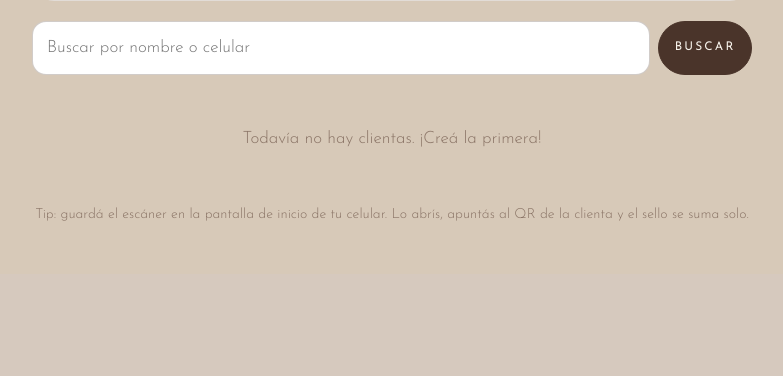
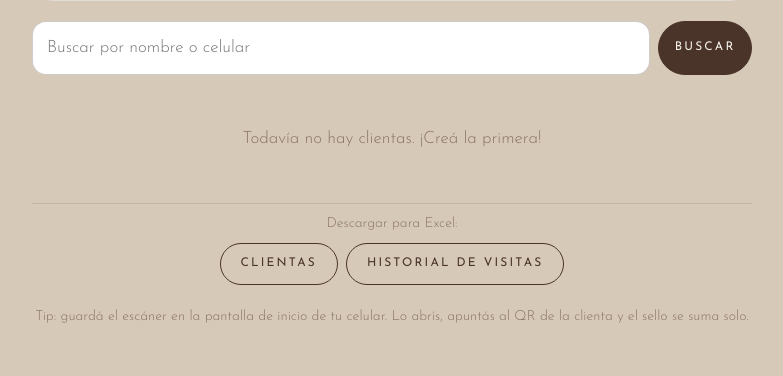
Before and after one commit to Jairo-Bargas/serena, a Flask app: page /admin in a window 1280 px wide. Shown: the part 751-1127 px from the top of the page, without its empty margins (248-1031 px from the left). Before the commit the page ends 972 px from the top, so only its background shows below. Run offline with Flask 3, Linux system fonts and the light colour scheme; the visitor is signed in with stand-in values (Sample User, id 1); some libraries are stand-ins or nearby versions; some web fonts are replaced.

Commit message:
Panel: exportar clientas e historial de visitas para Excel
Co-Authored-By: Claude Opus 5.5 <noreply@anthropic.com>

```diff
--- a/app.py
+++ b/app.py
@@ -313,6 +313,38 @@ def admin():
     return render_template("admin/index.html", clients=clients, q=q, stats=stats)
 
 
+@app.route("/admin/exportar/<tipo>")
+@admin_required
+def admin_export(tipo):
+    """Descarga un CSV que abre directo en Excel (separador ; y tildes OK)."""
+    import csv
+    import io
+
+    buf = io.StringIO()
+    w = csv.writer(buf, delimiter=";")
+    total = content.LOYALTY["total"]
+    if tipo == "clientas":
+        w.writerow(["Nombre", "Celular", "Sellos actuales", f"Tarjetas completas ({total} sellos)",
+                     "Visitas totales", "Primera visita", "Última visita", "Cliente desde", "Notas"])
+        for c in Client.query.order_by(Client.name).all():
+            fechas = sorted(v.created_at for v in c.visits)
+            w.writerow([c.name, f"0{c.phone}", c.stamps, c.cards_completed, len(c.visits),
+                        format_fecha(fechas[0]) if fechas else "", format_fecha(fechas[-1]) if fechas else "",
+                        format_fecha(c.created_at), c.notes])
+    elif tipo == "visitas":
+        w.writerow(["Fecha", "Hora", "Clienta", "Celular", "Servicio", "N° de sello", "Descuento"])
+        for v in Visit.query.order_by(Visit.created_at.desc()).all():
+            local = v.created_at - timedelta(hours=3)  # hora de Uruguay
+            w.writerow([local.strftime("%d/%m/%Y"), local.strftime("%H:%M"), v.client.name, f"0{v.client.phone}",
+                        v.service, v.stamp_number, f"{v.discount}%" if v.discount else ""])
+    else:
+        abort(404)
+    fecha = datetime.now(timezone.utc).strftime("%Y-%m-%d")
+    return app.response_class(
+        "﻿" + buf.getvalue(), mimetype="text/csv",
+        headers={"Content-Disposition": f'attachment; filename="serena-{tipo}-{fecha}.csv"'})
+
+
 @app.route("/admin/clientas", methods=["POST"])
 @admin_required
 def admin_create_client():
--- a/static/css/main.css
+++ b/static/css/main.css
@@ -728,6 +728,8 @@ a.dock__club {
 .admin__dots i.r { outline: 1px solid var(--camel); outline-offset: 1px; }
 .admin__empty { text-align: center; padding: 30px; color: var(--muted); }
 .admin__tip { text-align: center; }
+.admin__export { display: flex; flex-wrap: wrap; align-items: center; justify-content: center; gap: 8px; padding-top: 8px; border-top: 1px solid var(--line); }
+.admin__export p { width: 100%; text-align: center; }
 
 @media (min-width: 560px) {
   .admin__dots { display: flex; }
--- a/templates/admin/index.html
+++ b/templates/admin/index.html
@@ -67,6 +67,12 @@
       {% endfor %}
     </ul>
 
+    <div class="admin__export">
+      <p class="admin-box__muted">Descargar para Excel:</p>
+      <a class="btn btn--outline btn--small" href="{{ url_for('admin_export', tipo='clientas') }}">Clientas</a>
+      <a class="btn btn--outline btn--small" href="{{ url_for('admin_export', tipo='visitas') }}">Historial de visitas</a>
+    </div>
+
     <p class="admin-box__muted admin__tip">Tip: guardá el escáner en la pantalla de inicio de tu celular. Lo abrís, apuntás al QR de la clienta y el sello se suma solo.</p>
   </div>
 </section>
```
